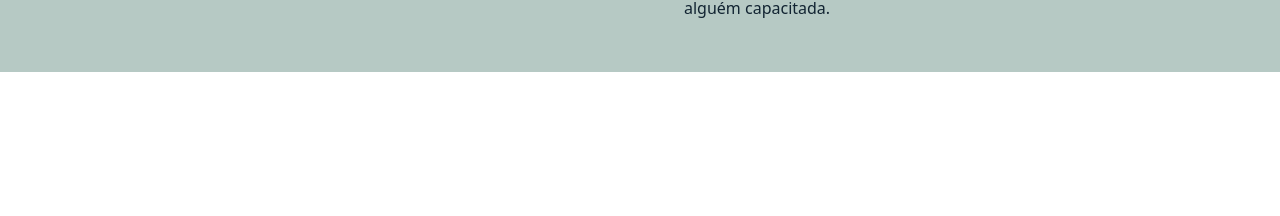
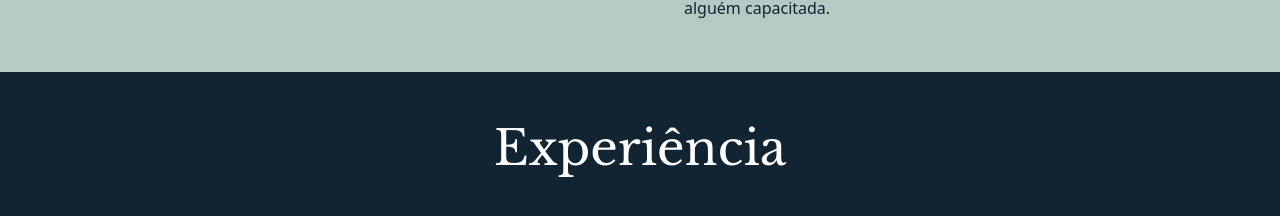
Before and after one commit to vitoriaeliza78/Landig-page-Cuidadora-de-idosos, a Next.js app in the folder site-cuidadora/: page / in a window 1280 px wide. Shown: the part 1276-1492 px from the top of the page. Before the commit the page ends 1348 px from the top, so only its background shows below. Built offline with nearby package versions, Linux system fonts and the light colour scheme; a web font is replaced by a local one.

Commit message:
experiencia

```diff
--- a/site-cuidadora/app/components/experiencia.js
+++ b/site-cuidadora/app/components/experiencia.js
@@ -1,6 +1,13 @@
+
+
 export default function Experiencia() {
     return(
         <section id="experiencia" className=" bg-[#122432]">
+            <div className="container mx-auto w-full h-full flex justify-center items-center">
+                <h1 className="font-texto text-4xl md:text-5xl text-white text-center py-13">
+                    Experiência
+                </h1>
+            </div>
 
         </section>
 );
```
